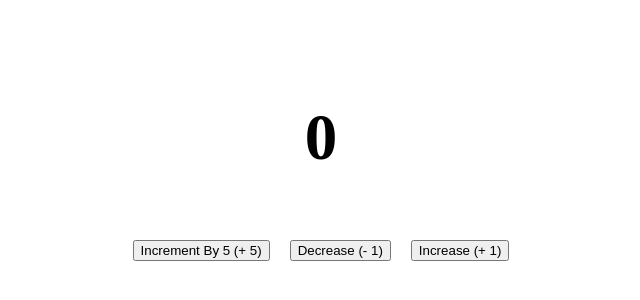
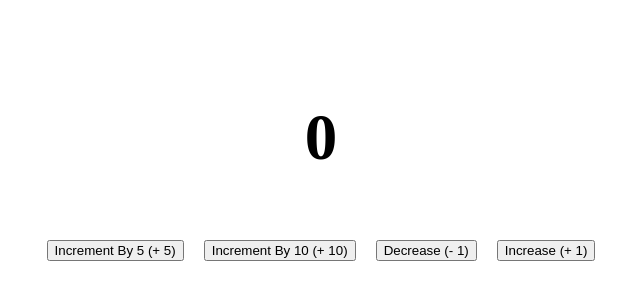
Before and after one commit to Mujahidul-Islam11/Redux-Toolkit-RTK-Query, a React (Vite) app: page / in a window 1280 px wide. Shown: the part 50-350 px from the top of the page, without its empty margins (319-959 px from the left). Built offline with nearby package versions, Linux system fonts and the light colour scheme.

Commit message:
Added incrementByValue action to the button

```diff
--- a/src/Counter.jsx
+++ b/src/Counter.jsx
@@ -11,6 +11,7 @@ const Counter = () => {
             <h3 style={{fontSize: "65px", textAlign: "center"}}>{count}</h3>
             <div style={{display: "flex", justifyContent: "center", gap: "20px"}}>
             <button onClick={()=> dispatch(incrementByValue(5))}>Increment By 5 (+ 5)</button>
+            <button onClick={()=> dispatch(incrementByValue(10))}>Increment By 10 (+ 10)</button>
             <button onClick={()=> dispatch(decrement())}>Decrease (- 1)</button>
             <button onClick={()=> dispatch(increment())}>Increase (+ 1)</button>
             </div>
```
